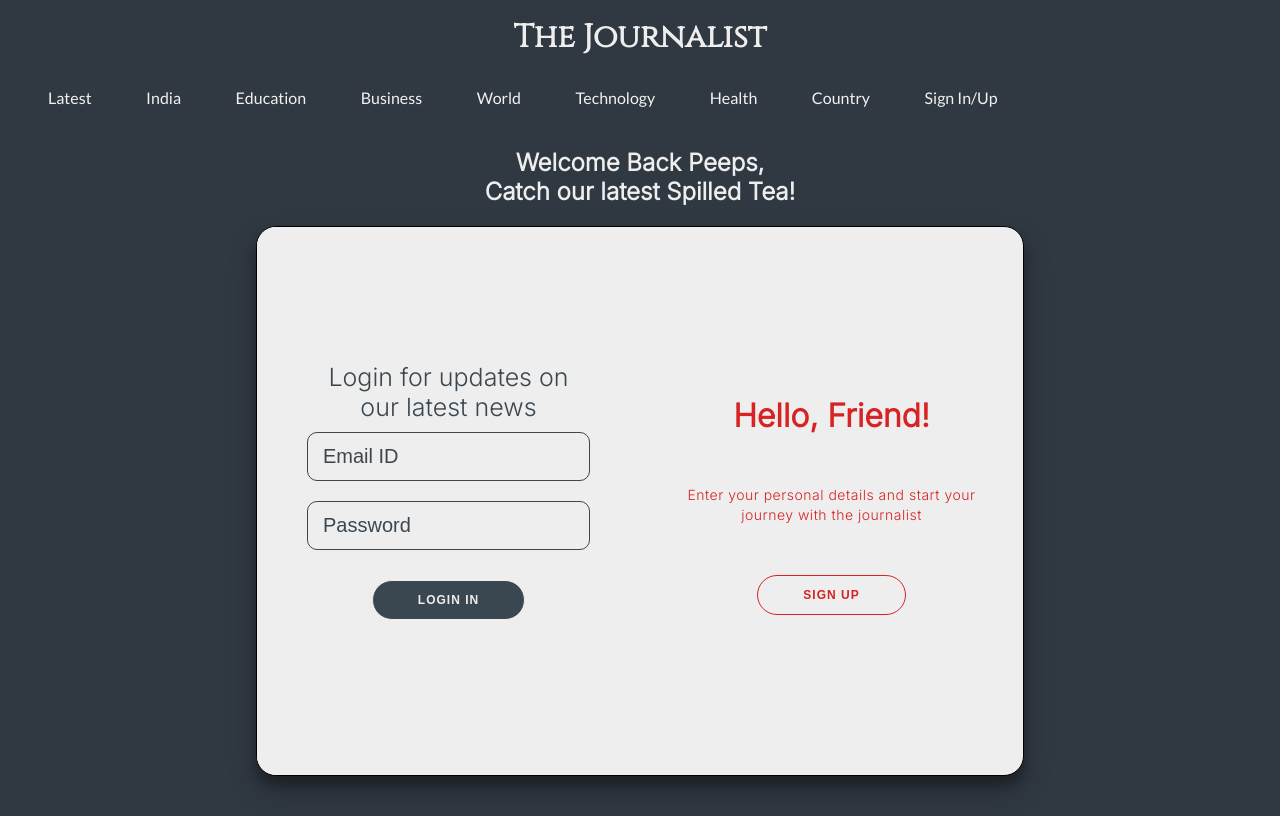
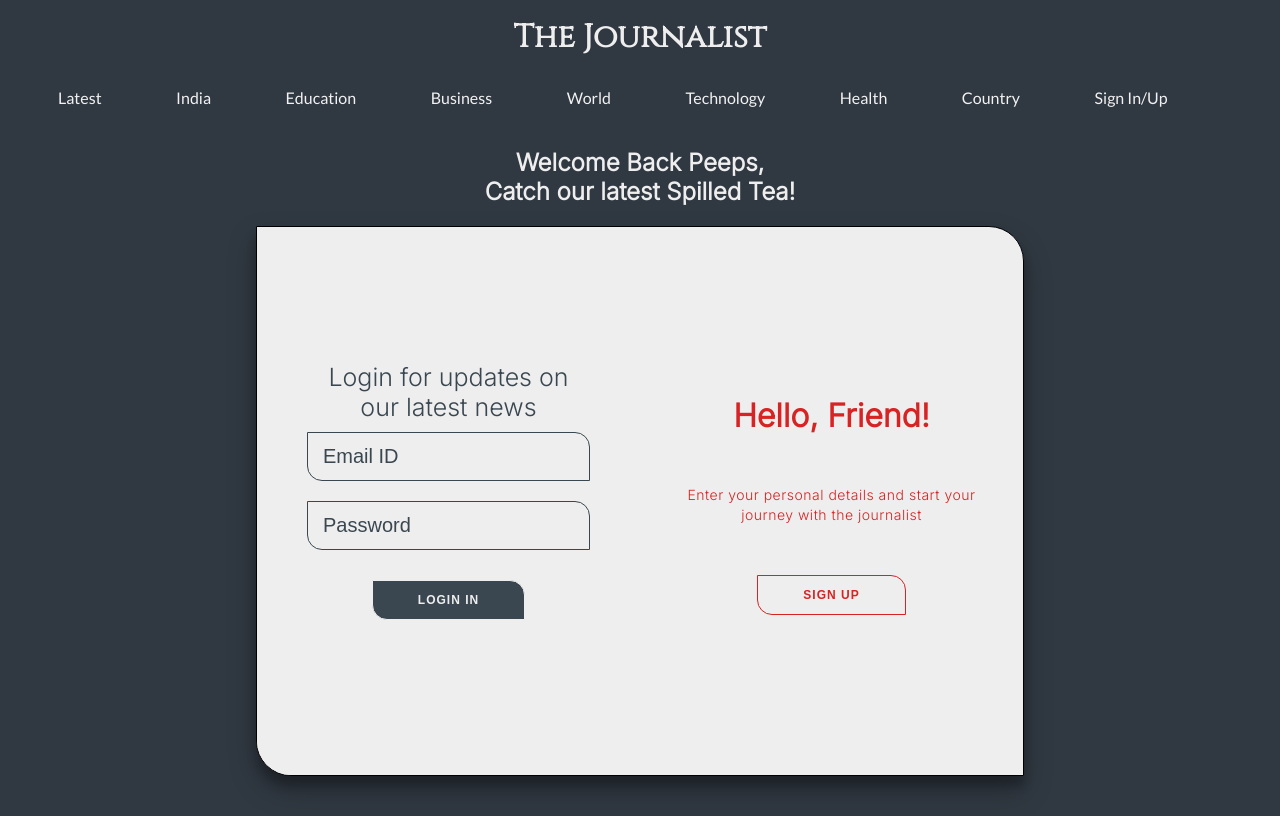
Before and after one commit to csendranshi/INPminiproject, a Django app: page /auth/ in a window 1280 px wide. Run offline with Django 3.2, Linux system fonts and the light colour scheme.

Commit message:
Updated Files

```diff
--- a/authentication/templates/authentication.html
+++ b/authentication/templates/authentication.html
@@ -4,7 +4,7 @@
 
     <html>
     <head>
-        <link href="{% static '/css/css_login_form.css' %}" rel="stylesheet">
+        <link href="{% static '/css/css_login_form1.css' %}" rel="stylesheet">
         <link rel="stylesheet" href="">
     </head>
     <body class="auth-form-body">
--- a/static/css/css_login_form.css
+++ b/static/css/css_login_form1.css
@@ -42,7 +42,8 @@
 }
 
 .auth-form-button {
-	border-radius: 20px;
+  border-top-right-radius: 15px;
+    border-bottom-left-radius: 15px;
 	border: 1px solid #eeeeee;
 	background-color: #3a4750;
 	color: #eeeeee;
@@ -84,7 +85,8 @@
 .auth-form-input {
 	background-color: #eee;
 	border: 1px solid #3a4750;
-    border-radius:10px ;
+     border-top-right-radius: 15px;
+    border-bottom-left-radius: 15px;
 	padding: 12px 15px;
 	margin: 10px;
 	width: 100%;
@@ -99,7 +101,8 @@
 }
 .container {
 	background-color: #eeeeee;
-	border-radius: 20px;
+	  border-top-right-radius: 35px;
+    border-bottom-left-radius: 35px;
     border: 1px solid ;
   	box-shadow: 0 14px 28px rgba(0,0,0,0.25),
 			0 10px 10px rgba(0,0,0,0.22);
--- a/static/css/index_style.css
+++ b/static/css/index_style1.css
@@ -22,7 +22,8 @@
     border-bottom-left-radius: 20px;
 
     margin-left: 30px;
-    padding: 10px;
+
+    padding: 10px 20px;
 }
 
 .active {
--- a/templates/Navbar.html
+++ b/templates/Navbar.html
@@ -5,8 +5,8 @@
     <meta charset="UTF-8">
     <meta name="viewport" content="width=device-width, initial-scale=1">
     <title>The Journalist</title>
-    <link href="{% static '/css/css_login_form.css' %}" rel="stylesheet">
-    <link href="{% static '/css/index_style.css' %}" rel="stylesheet">
+    <link href="{% static '/css/css_login_form1.css' %}" rel="stylesheet">
+    <link href="{% static '/css/index_style1.css' %}" rel="stylesheet">
     <link href="{% static '/css/newsCard1.css' %}" rel="stylesheet">
     <link href="{% static '/css/top_story1.css' %}" rel="stylesheet">
     <link href="https://fonts.googleapis.com/css2?family=Lato&display=swap" rel="stylesheet">
```
